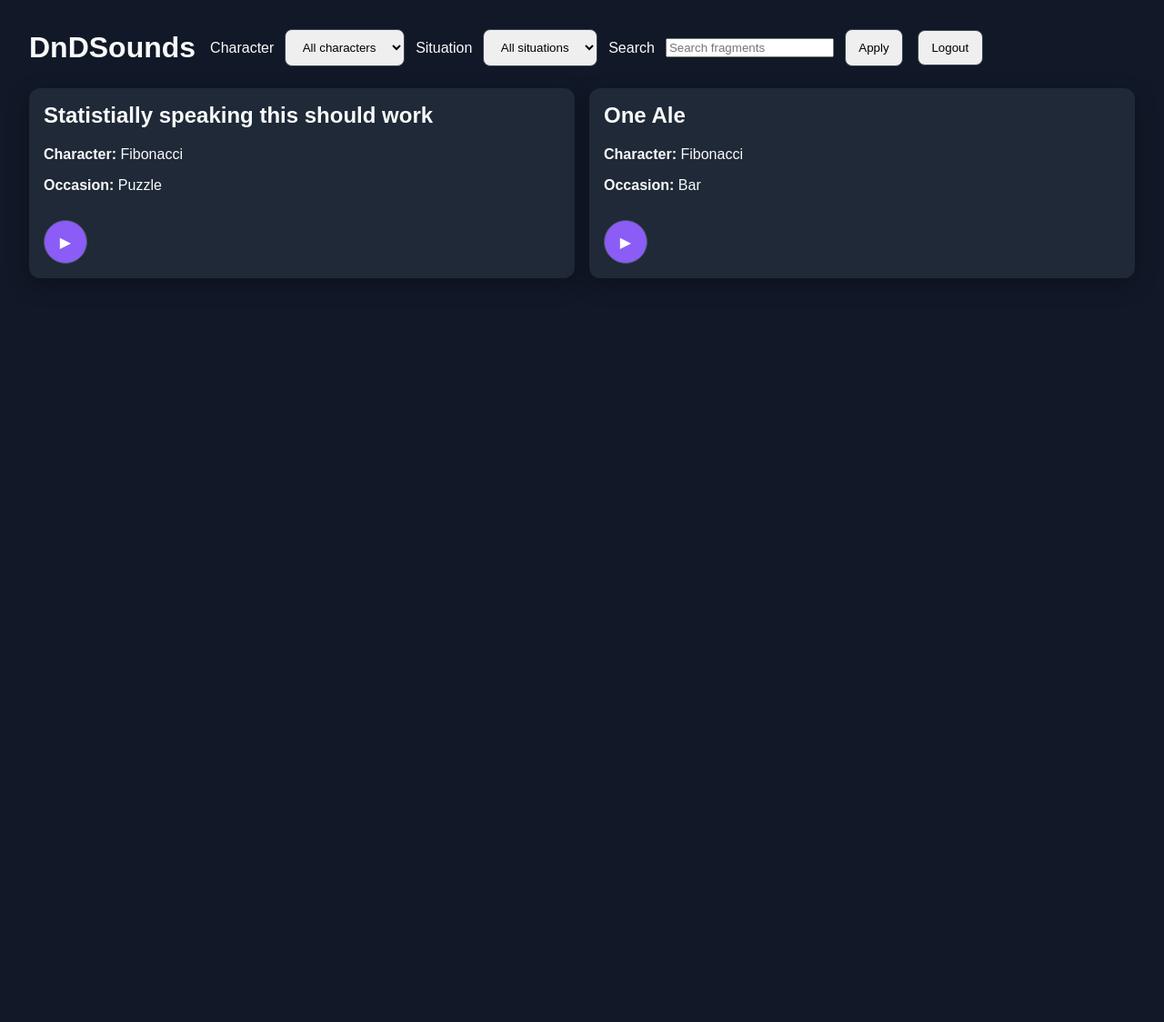
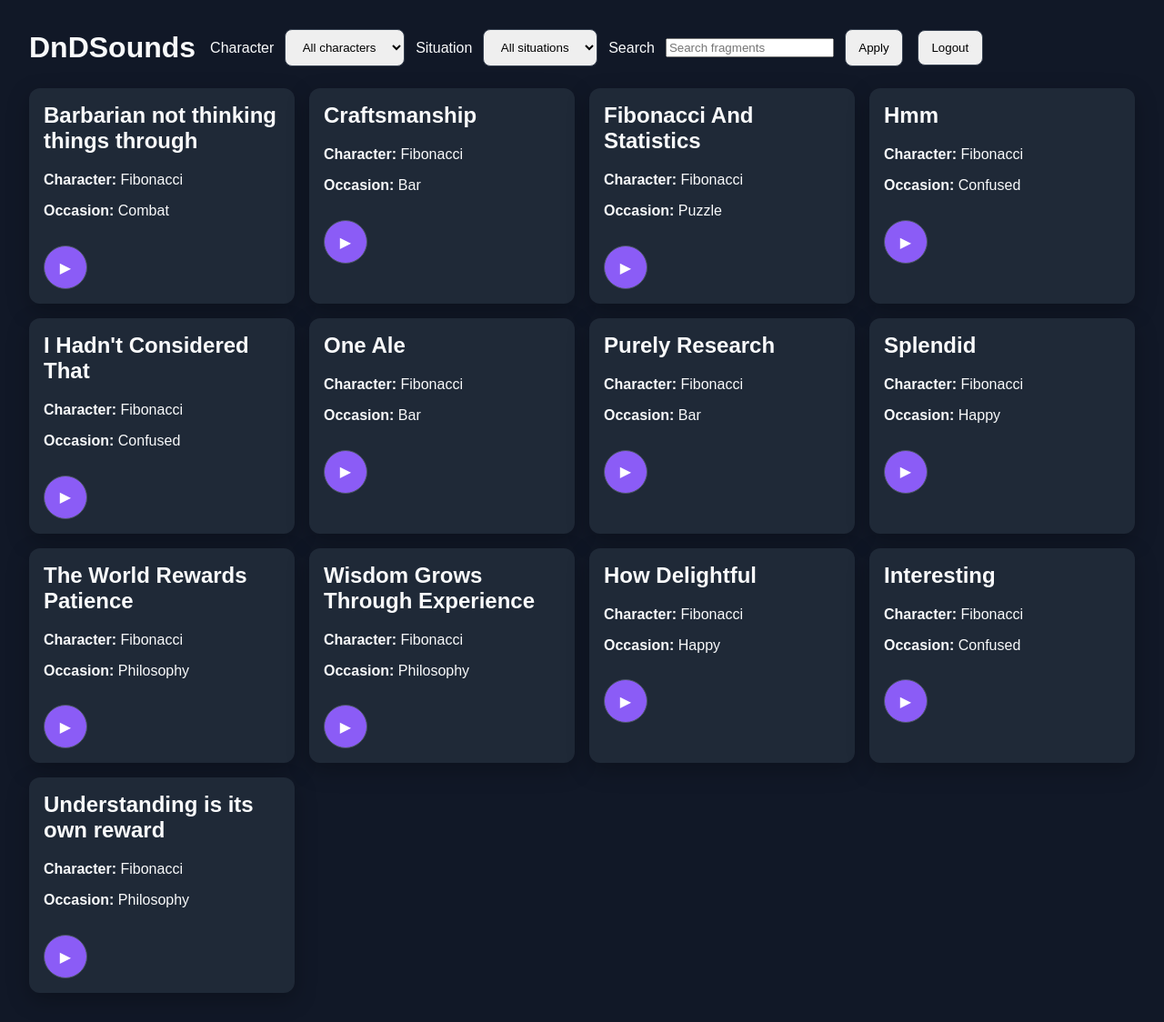
Before and after one commit to MisterE87/DnDSounds, a PHP site: page /index.php in a window 1280 px wide. Shown: the whole page at 91% size. Before the commit the page ends 306 px from the top, so only its background shows below. Run offline with PHP 8.4, Linux system fonts and the light colour scheme; the visitor is signed in with stand-in values (Sample User, id 1); data that the repository does not hold is empty.

Commit message:
Eerst fragmenten

```diff
--- a/data/sounds.php
+++ b/data/sounds.php
@@ -2,10 +2,34 @@
 
 return [
     [
-        'title' => 'Statistially speaking this should work',
+        'title' => 'Barbarian not thinking things through',
+        'character' => 'Fibonacci',
+        'occasion' => 'Combat',
+        'file' => 'assets/sounds/BarbarianIsStupid.mp3',
+    ],
+    [
+        'title' => 'Craftsmanship',
+        'character' => 'Fibonacci',
+        'occasion' => 'Bar',
+        'file' => 'assets/sounds/Craftsmanship.mp3',
+    ],
+    [
+        'title' => 'Fibonacci And Statistics',
         'character' => 'Fibonacci',
         'occasion' => 'Puzzle',
         'file' => 'assets/sounds/FibonacciAndStatistics.mp3',
+    ],
+    [
+        'title' => 'Hmm',
+        'character' => 'Fibonacci',
+        'occasion' => 'Confused',
+        'file' => 'assets/sounds/Hmm.mp3',
+    ],
+    [
+        'title' => 'I Hadn\'t Considered That',
+        'character' => 'Fibonacci',
+        'occasion' => 'Confused',
+        'file' => 'assets/sounds/Ihadntconsideredthat.mp3',
     ],
     [
         'title' => 'One Ale',
@@ -13,4 +37,46 @@ return [
         'occasion' => 'Bar',
         'file' => 'assets/sounds/OneAle.mp3',
     ],
+    [
+        'title' => 'Purely Research',
+        'character' => 'Fibonacci',
+        'occasion' => 'Bar',
+        'file' => 'assets/sounds/PurelyResearch.mp3',
+    ],
+    [
+        'title' => 'Splendid',
+        'character' => 'Fibonacci',
+        'occasion' => 'Happy',
+        'file' => 'assets/sounds/Splendid.mp3',
+    ],
+    [
+        'title' => 'The World Rewards Patience',
+        'character' => 'Fibonacci',
+        'occasion' => 'Philosophy',
+        'file' => 'assets/sounds/TheWorldRewardsPatience.mp3',
+    ],
+    [
+        'title' => 'Wisdom Grows Through Experience',
+        'character' => 'Fibonacci',
+        'occasion' => 'Philosophy',
+        'file' => 'assets/sounds/WisdomGrowsThroughExperience.mp3',
+    ],
+    [
+        'title' => 'How Delightful',
+        'character' => 'Fibonacci',
+        'occasion' => 'Happy',
+        'file' => 'assets/sounds/howdelightful.mp3',
+    ],
+    [
+        'title' => 'Interesting',
+        'character' => 'Fibonacci',
+        'occasion' => 'Confused',
+        'file' => 'assets/sounds/interesting.mp3',
+    ],
+    [
+        'title' => 'Understanding is its own reward',
+        'character' => 'Fibonacci',
+        'occasion' => 'Philosophy',
+        'file' => 'assets/sounds/Understandingisitsownreward.mp3',
+    ],
 ];
--- a/index.php
+++ b/index.php
@@ -43,6 +43,7 @@ if (!($_SESSION['dn_d_sounds_logged_in'] ?? false)) {
 <head>
     <meta charset="utf-8">
     <meta name="viewport" content="width=device-width, initial-scale=1">
+    <meta name="description" content="A simple DnD audio fragment player for quick soundboard playback during games.">
     <title>DnDSounds</title>
     <style>
         body { font-family: Arial, sans-serif; background: #111827; color: #f9fafb; padding: 2rem; }
@@ -74,6 +75,7 @@ if (!($_SESSION['dn_d_sounds_seen_landing'] ?? false)) {
 <head>
     <meta charset="utf-8">
     <meta name="viewport" content="width=device-width, initial-scale=1">
+    <meta name="description" content="A simple DnD audio fragment player for quick soundboard playback during games.">
     <title>Welcome to DnDSounds</title>
     <style>
         body { font-family: Arial, sans-serif; background: #111827; color: #f9fafb; padding: 2rem; }
@@ -127,6 +129,7 @@ $situations = array_values(array_unique(array_map(static function (array $item):
 <head>
     <meta charset="utf-8">
     <meta name="viewport" content="width=device-width, initial-scale=1">
+    <meta name="description" content="A simple DnD audio fragment player for quick soundboard playback during games.">
     <title>DnDSounds</title>
     <style>
         body { font-family: Arial, sans-serif; background: #111827; color: #f9fafb; margin: 0; padding: 2rem; }
```
Also changed, not shown: 10 other files.
